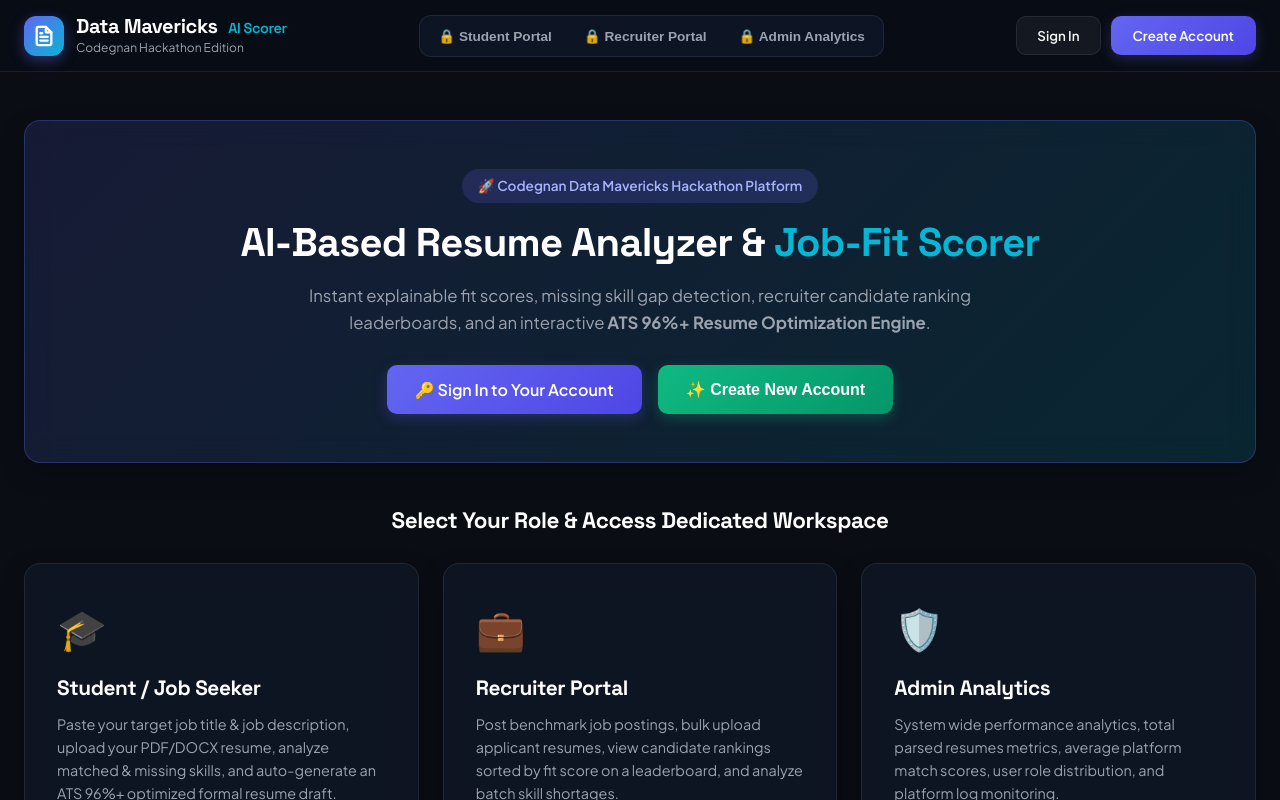
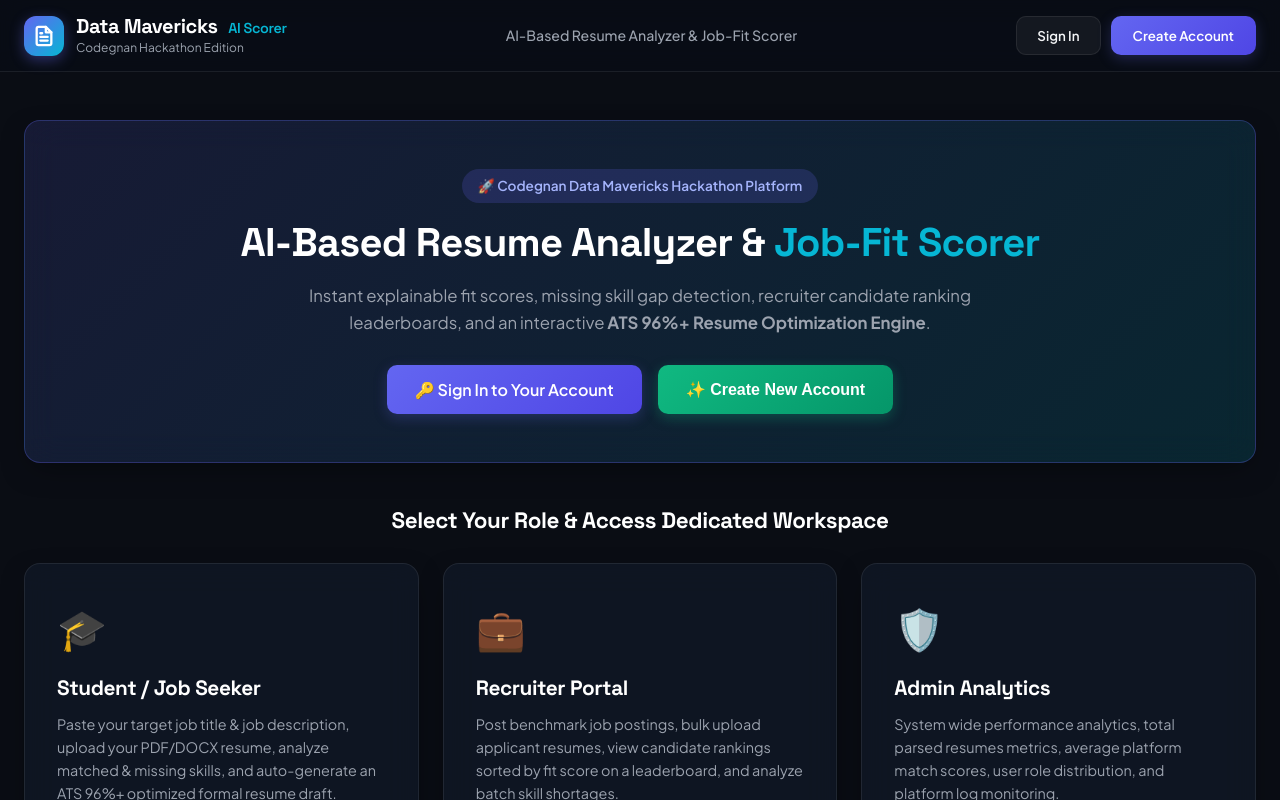
Before and after one commit to sravyarajana19/Ai-resume-analyzer, a React (Vite) app in the folder frontend/: page / in a window 1280 px wide. Shown: the top 800 px of the page. Built offline with nearby package versions, Linux system fonts and the light colour scheme.

Commit message:
Show only active user portal badge in navbar and completely remove cross-role tabs

```diff
--- a/frontend/src/components/Navbar.jsx
+++ b/frontend/src/components/Navbar.jsx
@@ -1,6 +1,6 @@
 import React from 'react';
 
-export default function Navbar({ activeRole, currentUser, onOpenAuth, onLogout, onSelectRoleTab }) {
+export default function Navbar({ currentUser, onOpenAuth, onLogout }) {
   const currentRole = currentUser?.role;
 
   return (
@@ -25,83 +25,44 @@
           </div>
         </div>
 
-        {/* Portal Navigation Tabs */}
-        <div style={{ display: 'flex', background: 'rgba(15, 23, 42, 0.8)', padding: '4px', borderRadius: '12px', border: '1px solid rgba(255, 255, 255, 0.08)', gap: '4px' }}>
-          {/* Student Tab */}
-          <button
-            onClick={() => onSelectRoleTab('student')}
-            style={{
-              padding: '8px 14px',
-              borderRadius: '8px',
-              border: 'none',
-              background: currentRole === 'student' ? '#6366f1' : 'transparent',
-              color: currentRole === 'student' ? '#ffffff' : '#9ca3af',
-              fontWeight: 600,
-              fontSize: '0.85rem',
-              cursor: 'pointer',
-              display: 'flex',
+        {/* Center: Shows ONLY the current user's dedicated portal indicator */}
+        <div>
+          {currentUser ? (
+            <div style={{
+              display: 'inline-flex',
               alignItems: 'center',
-              gap: '6px',
-              transition: 'all 0.2s'
-            }}
-          >
-            {currentRole === 'student' ? '🎓 My Student Portal' : '🔒 Student Portal'}
-          </button>
-
-          {/* Recruiter Tab */}
-          <button
-            onClick={() => onSelectRoleTab('recruiter')}
-            style={{
-              padding: '8px 14px',
-              borderRadius: '8px',
-              border: 'none',
-              background: currentRole === 'recruiter' ? '#6366f1' : 'transparent',
-              color: currentRole === 'recruiter' ? '#ffffff' : '#9ca3af',
-              fontWeight: 600,
-              fontSize: '0.85rem',
-              cursor: 'pointer',
-              display: 'flex',
-              alignItems: 'center',
-              gap: '6px',
-              transition: 'all 0.2s'
-            }}
-          >
-            {currentRole === 'recruiter' ? '💼 My Recruiter Portal' : '🔒 Recruiter Portal'}
-          </button>
-
-          {/* Admin Tab */}
-          <button
-            onClick={() => onSelectRoleTab('admin')}
-            style={{
-              padding: '8px 14px',
-              borderRadius: '8px',
-              border: 'none',
-              background: currentRole === 'admin' ? '#6366f1' : 'transparent',
-              color: currentRole === 'admin' ? '#ffffff' : '#9ca3af',
-              fontWeight: 600,
-              fontSize: '0.85rem',
-              cursor: 'pointer',
-              display: 'flex',
-              alignItems: 'center',
-              gap: '6px',
-              transition: 'all 0.2s'
-            }}
-          >
-            {currentRole === 'admin' ? '🛡️ My Admin Analytics' : '🔒 Admin Analytics'}
-          </button>
+              gap: '8px',
+              padding: '8px 20px',
+              borderRadius: '24px',
+              background: currentRole === 'admin' ? 'rgba(244, 63, 94, 0.18)' : currentRole === 'recruiter' ? 'rgba(6, 182, 212, 0.18)' : 'rgba(99, 102, 241, 0.2)',
+              border: `1px solid ${currentRole === 'admin' ? 'rgba(244, 63, 94, 0.4)' : currentRole === 'recruiter' ? 'rgba(6, 182, 212, 0.4)' : 'rgba(99, 102, 241, 0.4)'}`,
+              color: currentRole === 'admin' ? '#fda4af' : currentRole === 'recruiter' ? '#67e8f9' : '#a5b4fc',
+              fontWeight: 700,
+              fontSize: '0.92rem',
+              boxShadow: '0 2px 10px rgba(0,0,0,0.3)'
+            }}>
+              {currentRole === 'student' && '🎓 Student & Job Seeker Portal'}
+              {currentRole === 'recruiter' && '💼 Recruiter Command Portal'}
+              {currentRole === 'admin' && '🛡️ System Administrator Workspace'}
+            </div>
+          ) : (
+            <div style={{ color: '#9ca3af', fontSize: '0.88rem', fontWeight: 500 }}>
+              AI-Based Resume Analyzer & Job-Fit Scorer
+            </div>
+          )}
         </div>
 
         {/* User Account / Auth Actions */}
         <div>
           {currentUser ? (
-            <div style={{ display: 'flex', alignItems: 'center', gap: '12px' }}>
+            <div style={{ display: 'flex', alignItems: 'center', gap: '14px' }}>
               <div style={{ textAlign: 'right' }}>
-                <div style={{ fontSize: '0.9rem', fontWeight: 600, color: '#ffffff' }}>{currentUser.full_name}</div>
-                <div style={{ fontSize: '0.75rem', color: '#06b6d4', textTransform: 'capitalize', fontWeight: 600 }}>
+                <div style={{ fontSize: '0.92rem', fontWeight: 600, color: '#ffffff' }}>{currentUser.full_name}</div>
+                <div style={{ fontSize: '0.75rem', color: currentRole === 'admin' ? '#fb7185' : currentRole === 'recruiter' ? '#38bdf8' : '#34d399', textTransform: 'capitalize', fontWeight: 600 }}>
                   ● {currentUser.role} Account Logged In
                 </div>
               </div>
-              <button onClick={onLogout} className="btn-secondary" style={{ padding: '6px 14px', fontSize: '0.85rem' }}>
+              <button onClick={onLogout} className="btn-secondary" style={{ padding: '7px 16px', fontSize: '0.85rem' }}>
                 Sign Out
               </button>
             </div>
```
Also changed, not shown: 2 other files (tests, documents, lock files or other folders).
